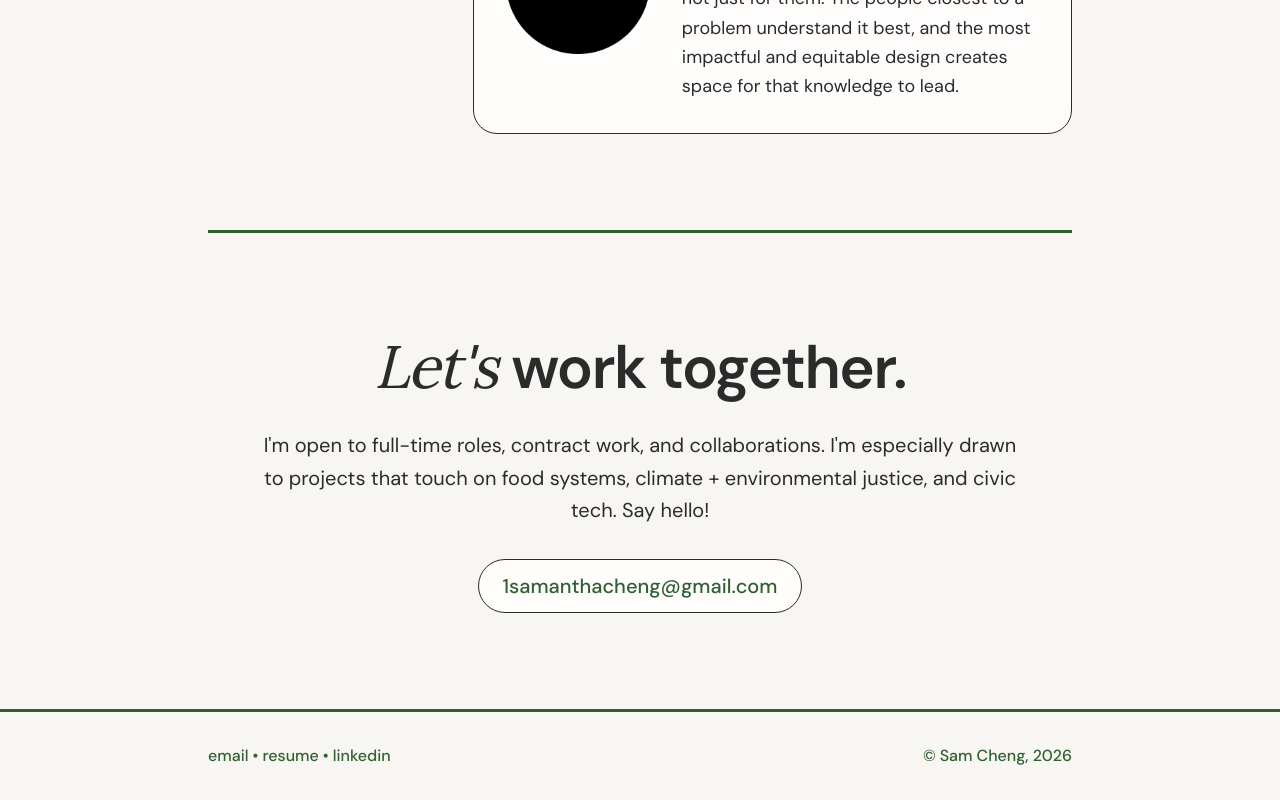
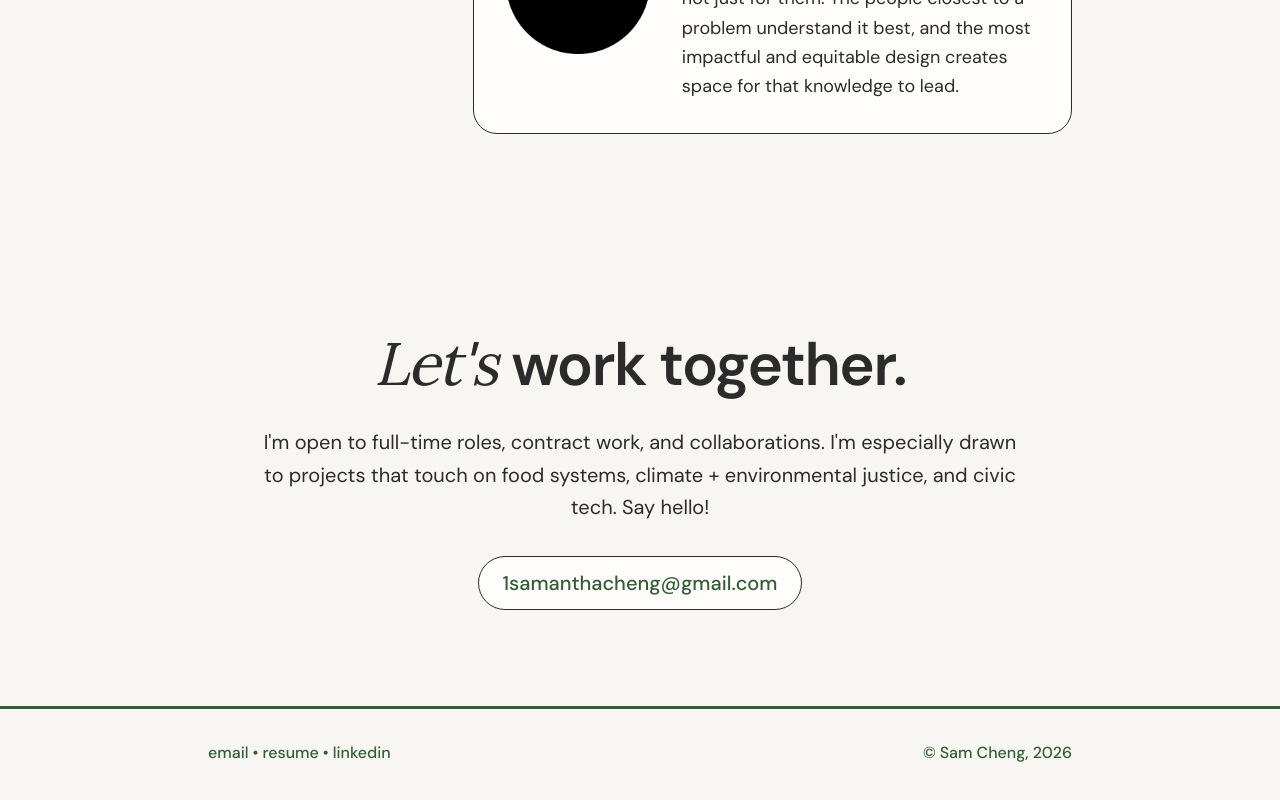
Before and after one commit to 1samanthacheng/portfolio, a Next.js app: page / in a window 1280 px wide. Shown: the part 2183-2983 px from the top of the page. Built offline with nearby package versions, Linux system fonts and the light colour scheme.

Commit message:
Update contact-section.tsx

```diff
--- a/components/contact-section.tsx
+++ b/components/contact-section.tsx
@@ -1,8 +1,6 @@
 export function ContactSection() {
   return (
     <section className="px-12 md:px-24 lg:px-40 xl:px-52">
-      {/* Top Divider */}
-      <div className="h-[3px] bg-primary" />
 
       {/* Content */}
       <div className="py-16 md:py-24">
```
